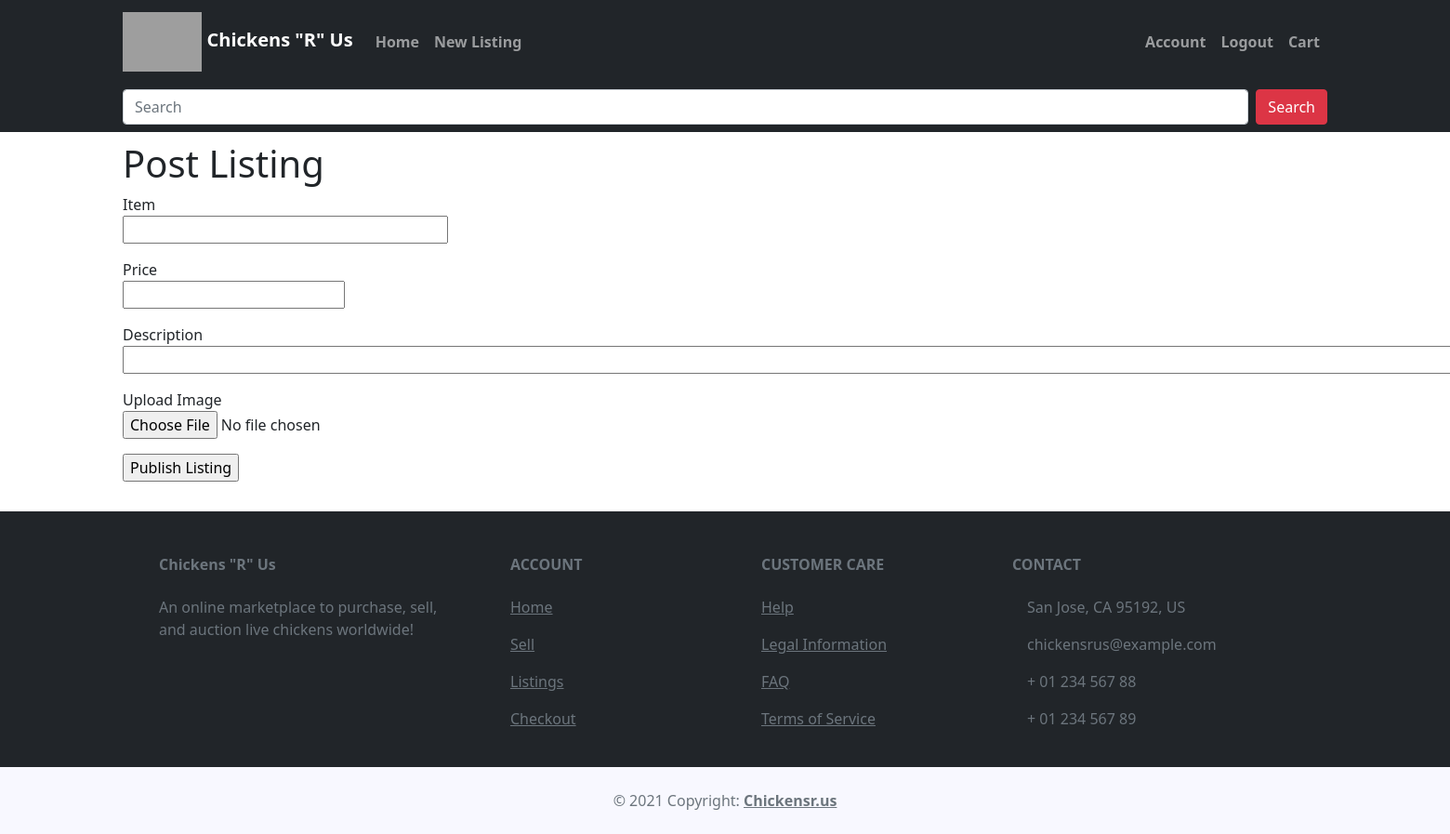
After one commit to alexanderjshapiro/chickensrus, a Flask app: page /listing/create in a window 1560 px wide; the page is wider, and only the part inside the window is pictured. The commit adds this page. Shown: that part at 93% size. Run offline with Flask 2, Linux system fonts and the light colour scheme; the visitor is signed in with stand-in values (Sample User, id 1); some libraries are stand-ins or nearby versions; grey boxes are pictures that could not be loaded.

Commit message:
Fix style and merge errors

```diff
--- a/app/__init__.py
+++ b/app/__init__.py
@@ -4,13 +4,13 @@ from flask_sqlalchemy import SQLAlchemy
 from os import urandom
 from os.path import abspath, dirname, join, exists
 
-baseDirectory = abspath(dirname(__file__))
+base_directory = abspath(dirname(__file__))
 
 chickensrus = Flask(__name__)
 
 chickensrus.config.from_mapping(
     SECRET_KEY=urandom(32),
-    SQLALCHEMY_DATABASE_URI='sqlite:///' + join(baseDirectory, 'app.db'),
+    SQLALCHEMY_DATABASE_URI='sqlite:///' + join(base_directory, 'app.db'),
     SQLALCHEMY_TRACK_MODIFICATIONS=False
 )
 
--- a/app/forms.py
+++ b/app/forms.py
@@ -4,14 +4,13 @@ from wtforms import StringField, PasswordField, BooleanField, SubmitField, Decim
 from wtforms.validators import *
 
 
+# Account Forms
 class AccountCreate(FlaskForm):
     username = StringField('Username', validators=[DataRequired(message='Invalid username.')])
     email = StringField('Email', validators=[DataRequired(message='Invalid email address.'), Email()])
     password = PasswordField('Password', validators=[DataRequired(message='Invalid password.')])
-    repeat_password = PasswordField('Repeat Password', validators=[
-        DataRequired(),
-        EqualTo('password', message='Passwords must match.')
-    ])
+    repeat_password = PasswordField('Repeat Password',
+                                    validators=[DataRequired(), EqualTo('password', message='Passwords must match.')])
     submit = SubmitField('Create Account')
 
 
@@ -26,19 +25,41 @@ class AccountEdit(FlaskForm):
     password = PasswordField('Password', validators=[DataRequired(message='Invalid password.')])
 
     picture = FileField('Image', validators=[
-        FileAllowed(['jpg', 'jpe', 'jpeg', 'png', 'gif', 'svg', 'bmp'], 'Invalid file type.')
-    ])
+        FileAllowed(['jpg', 'jpe', 'jpeg', 'png', 'gif', 'svg', 'bmp'], 'Invalid file type.')])
     first_name = StringField('First Name')
     last_name = StringField('Last Name')
     username = StringField('Username', validators=[DataRequired(message='Invalid username.')])
     email = StringField('Email', validators=[DataRequired(message='Invalid email address.'), Email()])
     new_password = PasswordField('New Password')
-    repeat_password = PasswordField(
-        'Repeat Password',
-        validators=[EqualTo('new_password', message='Passwords must match.')]
-    )
+    repeat_password = PasswordField('Repeat Password',
+                                    validators=[EqualTo('new_password', message='Passwords must match.')])
     submit = SubmitField('Save')
 
+
+class AccountDelete(FlaskForm):
+    confirm_deletion = BooleanField('Confirm Deletion')
+    submit = SubmitField('Delete Account')
+
+
+# Listing Forms
+class ListingCreate(FlaskForm):
+    name = StringField('Item', validators=[DataRequired(message='Title of Item needed')])
+    price = DecimalField('Price', validators=[DataRequired(message='Price of Item needed')])
+    description = StringField('Description')
+    picture = FileField('Upload Image', validators=[
+        FileAllowed(['jpg', 'jpe', 'jpeg', 'png', 'gif', 'svg', 'bmp'], 'Invalid file type.')])
+    submit = SubmitField('Publish Listing')
+
+
+class SaveForLater(FlaskForm):
+    submit = SubmitField("Save to Wishlist")
+
+
+class AddToCart(FlaskForm):
+    submit = SubmitField('Add to Cart')
+
+
+# Other Forms
 class Checkout(FlaskForm):
     first_name = StringField('First Name')
     last_name = StringField('Last Name')
@@ -46,29 +67,9 @@ class Checkout(FlaskForm):
     address = StringField('Address', validators=[DataRequired(message='Invalid address.')])
     city = StringField('City', validators=[DataRequired(message='Please input city.')])
     country = StringField('Country', validators=[DataRequired(message='Please input country.')])
-    zipcode = StringField('Zip Code', validators=[DataRequired(message='Please input zip code.')])
+    zip_code = StringField('Zip Code', validators=[DataRequired(message='Please input zip code.')])
     card_number = StringField('Card Number', validators=[DataRequired(message='Please input card number.')])
-    card_exp = StringField('Card Expiration Date', validators=[DataRequired(message='Please input card expiration date.')])
+    card_exp = StringField('Card Expiration Date',
+                           validators=[DataRequired(message='Please input card expiration date.')])
     card_cvv = StringField('CVV', validators=[DataRequired(message='Please input card security code.')])
     submit = SubmitField('Submit Order')
-
-class AccountDelete(FlaskForm):
-    confirm_deletion = BooleanField('Confirm Deletion')
-    submit = SubmitField('Delete Account')
-
-
-class PostListing(FlaskForm):
-    listingTitle = StringField('Item', validators=[DataRequired(message='Title of Item needed')])
-    listingPrice = DecimalField('Price', validators=[DataRequired(message='Price of Item needed')])
-    listingDescription = StringField('Description')
-    listingPicture = FileField('Upload Image', validators=[
-        FileAllowed(['jpg', 'jpe', 'jpeg', 'png', 'gif', 'svg', 'bmp'], 'Invalid file type.')])
-    submit = SubmitField('Publish Listing')
-
-
-class Cart(FlaskForm):
-    submit = SubmitField('Add to Cart')
-
-
-class SaveListing(FlaskForm):
-    submit = SubmitField("Save to Wishlist")
--- a/app/routes.py
+++ b/app/routes.py
@@ -1,9 +1,9 @@
 import base64
-import json
 
 from app import chickensrus
 from app.forms import *
 from app.models import *
+from datetime import datetime
 from flask import render_template, escape, redirect, url_for, request, flash
 from flask_login import current_user, login_user, logout_user, login_required
 
@@ -29,40 +29,40 @@ def account():
 
 @chickensrus.route('/account/create', methods=['GET', 'POST'])
 def account_create():
-    form = AccountCreate()
+    account_create_form = AccountCreate()
 
     error = None
-    if form.validate_on_submit():
-        user = query_user([form.username.data, form.email.data])
-        if user is not None:
+    if account_create_form.validate_on_submit():
+        matching_user = query_user([account_create_form.username.data, account_create_form.email.data])
+        if matching_user is not None:
             error = 'Account already exists.'
         else:
-            user = User()
-            user.username = form.username.data
-            user.email = form.email.data
-            user.set_password(form.password.data)
-            db.session.add(user)
+            new_user = User()
+            new_user.username = account_create_form.username.data
+            new_user.email = account_create_form.email.data
+            new_user.set_password(account_create_form.password.data)
+            db.session.add(new_user)
             db.session.commit()
-            login_user(user)
+            login_user(new_user)
             return redirect(request.args.get("next") or url_for('home'))
 
-    return render_template('account/account_create.html', form=form, error=error)
+    return render_template('account/account_create.html', account_create_form=account_create_form, error=error)
 
 
 @chickensrus.route('/login', methods=['GET', 'POST'])
 def account_login():
-    form = AccountLogin()
+    account_login_form = AccountLogin()
 
     error = None
-    if form.validate_on_submit():
-        user = query_user([form.username.data])
-        if user is not None and user.password_matches(form.password.data):
+    if account_login_form.validate_on_submit():
+        user = query_user([account_login_form.username.data])
+        if user is not None and user.password_matches(account_login_form.password.data):
             login_user(user)
             return redirect(request.args.get("next") or url_for('home'))
         else:
             error = 'Incorrect username or password.'
 
-    return render_template('account/account_login.html', form=form, error=error)
+    return render_template('account/account_login.html', account_login_form=account_login_form, error=error)
 
 
 @chickensrus.route('/account/logout', methods=['GET', 'POST'])
@@ -75,7 +75,7 @@ def account_logout():
 @chickensrus.route('/account/edit', methods=['GET', 'POST'])
 @login_required
 def account_edit():
-    form = AccountEdit(
+    account_edit_form = AccountEdit(
         first_name=current_user.first_name,
         last_name=current_user.last_name,
         username=current_user.username,
@@ -83,74 +83,91 @@ def account_edit():
     )
 
     error = None
-    if form.validate_on_submit():
-        if current_user.password_matches(form.password.data):
-            current_user.picture = request.files[form.picture.name].read()
-            current_user.first_name = form.first_name.data
-            current_user.last_name = form.last_name.data
-            current_user.username = form.username.data
-            current_user.email = form.email.data
-            if form.new_password.data:
-                current_user.set_password(form.new_password.data)
+    if account_edit_form.validate_on_submit():
+        if current_user.password_matches(account_edit_form.password.data):
+            current_user.picture = request.files[account_edit_form.picture.name].read()
+            current_user.first_name = account_edit_form.first_name.data
+            current_user.last_name = account_edit_form.last_name.data
+            current_user.username = account_edit_form.username.data
+            current_user.email = account_edit_form.email.data
+            if account_edit_form.new_password.data:
+                current_user.set_password(account_edit_form.new_password.data)
             db.session.add(current_user)
             db.session.commit()
             return redirect(url_for('home'))
         else:
             error = 'Incorrect password.'
 
-    return render_template('account/account_edit.html', form=form, error=error)
+    return render_template('account/account_edit.html', account_edit_form=account_edit_form, error=error)
 
 
 @chickensrus.route('/account/delete', methods=['GET', 'POST'])
 @login_required
 def account_delete():
-    form = AccountDelete()
+    account_delete_form = AccountDelete()
 
-    if form.is_submitted() and form.confirm_deletion.data is True:
+    if account_delete_form.is_submitted() and account_delete_form.confirm_deletion.data is True:
         db.session.delete(current_user)
         db.session.commit()
         return redirect(url_for('home'))
 
-    return render_template('account/account_delete.html', form=form)
+    return render_template('account/account_delete.html', account_delete_form=account_delete_form)
 
 
 @chickensrus.route('/listing/<int:listing_id>', methods=['GET', 'POST'])
 def listing(listing_id):
-    listing = query_listing(escape(listing_id))
-    image = base64.b64encode(listing.picture).decode('ascii')
-    form = SaveListing()
-    addCart = Cart()
+    listing_id = escape(listing_id)
+    matching_listing = query_listing(listing_id)
 
-    if form.validate_on_submit():
-        current_user.listings.append(listing)
+    if matching_listing is None:
+        return render_template('error/404.html'), 404
+
+    image = base64.b64encode(matching_listing.picture).decode('ascii')
+
+    save_for_later_form = SaveForLater()
+    if save_for_later_form.validate_on_submit():
+        current_user.user_saved_for_later.append(matching_listing)
         db.session.add(current_user)
         db.session.commit()
         flash("Listing Saved")
 
-    if addCart.validate_on_submit():
-        current_user.cart.append(listing)
+    add_to_cart_form = AddToCart()
+    if add_to_cart_form.validate_on_submit():
+        current_user.user_cart.append(matching_listing)
         db.session.add(current_user)
         db.session.commit()
         flash("Added to Cart")
 
-    return render_template('listing.html', listing=listing, image=image, form=form, addCart=addCart)
+    return render_template(
+        'listing/listing.html',
+        listing=matching_listing,
+        image=image,
+        save_for_later_form=save_for_later_form,
+        add_to_cart_form=add_to_cart_form
+    )
 
 
-@chickensrus.route('/listing/post', methods=['GET', 'POST'])
+@chickensrus.route('/listing/create', methods=['GET', 'POST'])
 @login_required
-def postListing():
-    form = PostListing()
+def listing_create():
+    listing_create_form = ListingCreate()
 
-    if form.validate_on_submit():
-        thisListing = Listing()
-        thisListing.listing_name = form.listingTitle.data
-        thisListing.listing_description = form.listingDescription.data
-        thisListing.price = form.listingPrice.data
-        thisListing.picture = request.files[form.listingPicture.name].read()
-        db.session.add(thisListing)
+    if listing_create_form.validate_on_submit():
+        new_listing = Listing()
+        new_listing.name = listing_create_form.name.data
+        new_listing.description = listing_create_form.description.data
+        new_listing.price = listing_create_form.price.data
+        new_listing.picture = request.files[listing_create_form.picture.name].read()
+        db.session.add(new_listing)
         db.session.commit()
-        return redirect(url_for('listing', listing_id=thisListing.id))
-    return render_template('postlisting.html', form=form)
+
+        current_user.user_listings.append(new_listing)
+        db.session.add(current_user)
+        db.session.commit()
+
+        return redirect(url_for('listing', listing_id=new_listing.id))
+
+    return render_template('listing/listing_create.html', listing_create_form=listing_create_form)
 
 
 @chickensrus.route('/cart', methods=['GET', 'POST'])
@@ -160,21 +177,27 @@ def cart():
 
 @chickensrus.route('/checkout', methods=['GET', 'POST'])
 def checkout():
-    form = Checkout()
+    checkout_form = Checkout()
 
-    if form.validate_on_submit():
-        order = Checkout()
-        order.first_name = form.first_name.data
-        order.last_name = form.last_name.data
-        order.email = form.email.data
-        order.address = form.address.data
-        order.city = form.city.data
-        order.country = form.country.data
-        order.zipcode = form.zipcode.data
-        order.card_number = form.card_number.data
-        order.card_exp = form.card_exp.data
-        order.cart_cvv = form.card_cvv.data
-        db.session.add(order)
+    if checkout_form.validate_on_submit():
+        new_order = Order()
+        new_order.first_name = checkout_form.first_name.data
+        new_order.last_name = checkout_form.last_name.data
+        new_order.email = checkout_form.email.data
+        new_order.address = checkout_form.address.data
+        new_order.city = checkout_form.city.data
+        new_order.country = checkout_form.country.data
+        new_order.zip_code = checkout_form.zip_code.data
+        new_order.card_number = checkout_form.card_number.data
+        new_order.card_exp = checkout_form.card_exp.data
+        new_order.cart_cvv = checkout_form.card_cvv.data
+        db.session.add(new_order)
         db.session.commit()
         return redirect(url_for('home'))
-    return render_template('checkout.html', form=form)
+
+    return render_template('checkout.html', checkout_form=checkout_form)
+
+
+@chickensrus.errorhandler(404)
+def page_not_found(e):
+    return render_template('error/404.html'), 404
--- a/app/templates/account/account_delete.html
+++ b/app/templates/account/account_delete.html
@@ -7,8 +7,8 @@
 
 <div class="row">
     <form method="post">
-        <p>{{ form.confirm_deletion }} {{ form.confirm_deletion.label }}</p>
-        <p>{{ form.submit() }}</p>
+        <p>{{ account_delete_form.confirm_deletion }} {{ account_delete_form.confirm_deletion.label }}</p>
+        <p>{{ account_delete_form.submit() }}</p>
     </form>
 </div>
 {% endblock %}
--- a/app/templates/base.html
+++ b/app/templates/base.html
@@ -19,8 +19,6 @@
     <meta name="theme-color" content="#000000">
     <link href="{{ url_for('static', filename='css/style.css') }}" rel="stylesheet">
     <link href="{{ url_for('static', filename='css/bootstrap.min.css') }}" rel="stylesheet">
-    <link href="https://cdn.jsdelivr.net/npm/bootstrap@5.0.2/dist/css/bootstrap.min.css" rel="stylesheet" integrity="sha384-EVSTQN3/azprG1Anm3QDgpJLIm9Nao0Yz1ztcQTwFspd3yD65VohhpuuCOmLASjC" crossorigin="anonymous">
-    <script src="https://kit.fontawesome.com/30167e6e40.js" crossorigin="anonymous"></script>
 </head>
 <body>
 <header>
@@ -44,7 +42,7 @@
                         <a class="nav-link" href="{{ url_for('home') }}">Home</a>
                     </li>
                     <li class="nav-item">
-                        <a class="nav-link" href="{{ url_for('postListing') }}">New Listing</a>
+                        <a class="nav-link" href="{{ url_for('listing_create') }}">New Listing</a>
                     </li>
                 </ul>
                 <ul class="navbar-nav me-0 mb-2 mb-md-0">
--- /dev/null
+++ b/app/templates/listing/listing_create.html
@@ -0,0 +1,30 @@
+{% extends "base.html" %}
+
+{% block content %}
+<div class="row">
+    <h1>Post Listing</h1>
+</div>
+
+<div class="row">
+    <form method="post" enctype="multipart/form-data">
+        {{ listing_create_form.hidden_tag() }}
+        <p>
+            {{ listing_create_form.name.label }}<br>
+            {{ listing_create_form.name(size=32) }}
+        </p>
+        <p>
+            {{ listing_create_form.price.label }}<br>
+            {{ listing_create_form.price(size=32) }}
+        </p>
+        <p>
+            {{ listing_create_form.description.label }}<br>
+            {{ listing_create_form.description(size=150) }}
+        </p>
+        <p>
+            {{ listing_create_form.picture.label }}<br>
+            {{ listing_create_form.picture }}
+        </p>
+        <p>{{ listing_create_form.submit() }}</p>
+    </form>
+</div>
+{% endblock %}
```
Also changed, not shown: app/models.py (+65 -52 lines), app/templates/account/account_create.html (+11 -11 lines), app/templates/account/account_edit.html (+19 -19 lines), app/templates/account/account_login.html (+10 -8 lines), app/templates/checkout.html (+23 -24 lines), app/templates/error/404.html (added, +7 -0 lines), app/templates/listing/listing.html (renamed from app/templates/listing.html, +8 -6 lines), app/templates/postlisting.html (deleted, +0 -30 lines), app/templates/search.html (+7 -1 lines). Lines whose indentation alone changed are shown as unchanged.
